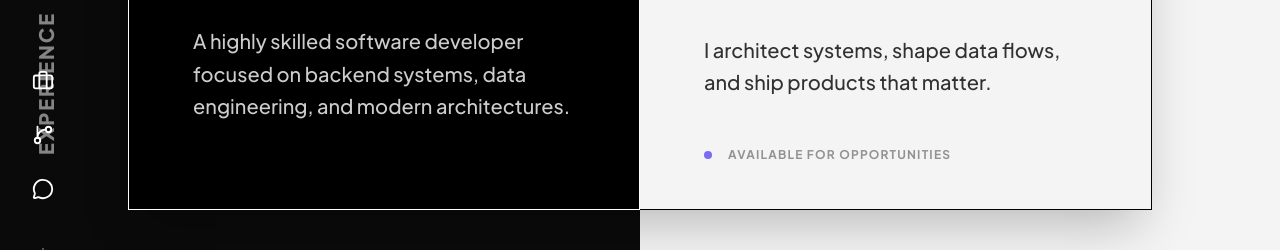
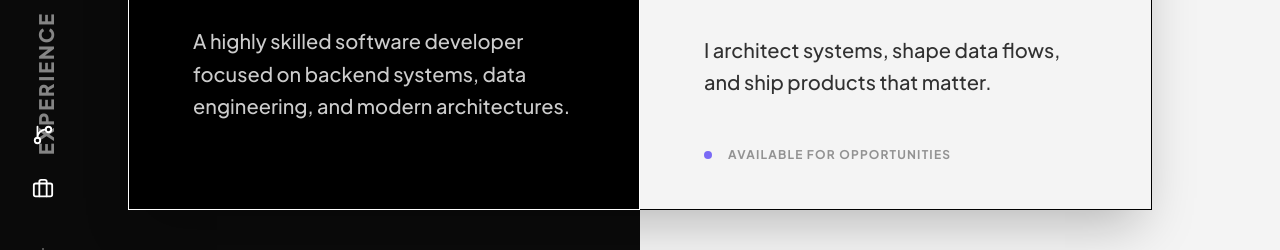
Before and after one commit to Pawan-19012006/Portfolio-Pawan, a React app: page / in a window 1280 px wide. Shown: the part 440-690 px from the top of the page. Built offline with nearby package versions, Linux system fonts and the light colour scheme; the HTML template or start-up script is replaced by a standard one.

Commit message:
fix: fixing alignment issues on deployment

```diff
--- a/src/components/layout/MainLayout.jsx
+++ b/src/components/layout/MainLayout.jsx
@@ -62,14 +62,11 @@ const MainLayout = () => {
         <div className="flex justify-between items-end w-full">
           {/* Bottom Left: Socials */}
           <div className="flex flex-col items-center gap-8 pointer-events-auto">
-            <a href="https://www.linkedin.com/in/pawan-eswaran-9ab4a130b/" target="_blank" rel="noreferrer" className="text-white hover:text-white/70 transition-colors">
-              <Briefcase size={22} />
-            </a>
             <a href="https://github.com/Pawan-19012006" target="_blank" rel="noreferrer" className="text-white hover:text-white/70 transition-colors">
               <GitBranch size={22} />
             </a>
             <a href="https://www.linkedin.com/in/pawan-eswaran-9ab4a130b/" target="_blank" rel="noreferrer" className="text-white hover:text-white/70 transition-colors">
-              <MessageCircle size={22} />
+              <Briefcase size={22} />
             </a>
             <div className="w-[2px] h-20 bg-white/30 mt-4" />
           </div>
```
